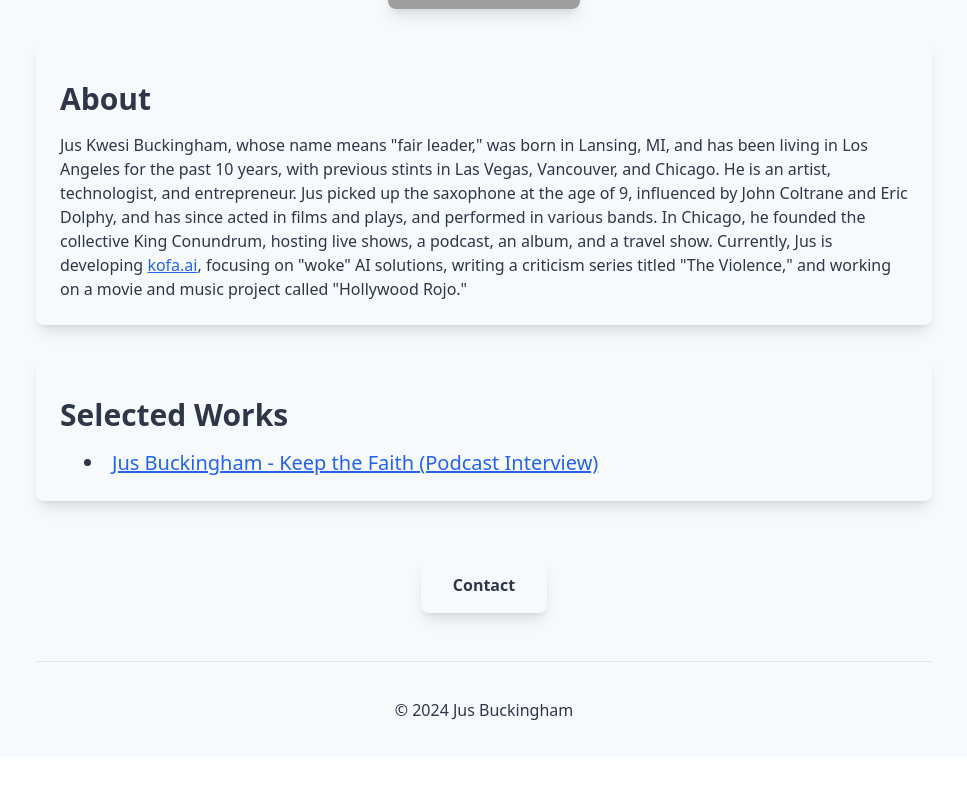
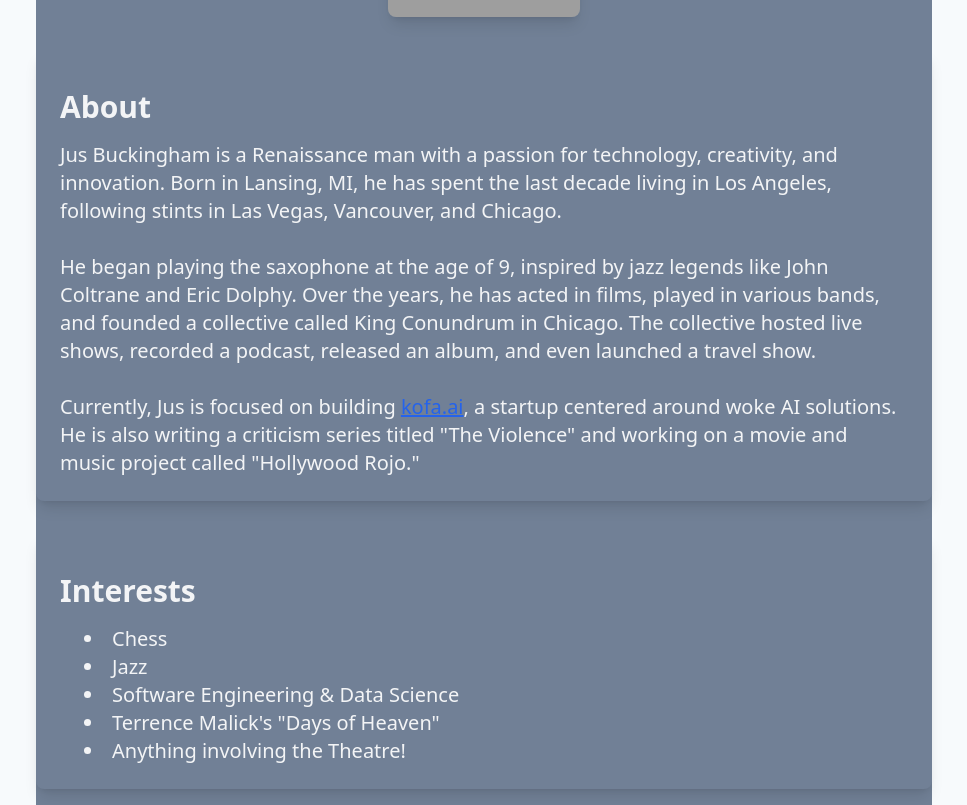
Before and after one commit to jusbuckingham/jusbuckingham, a Next.js app: page / in a window 1280 px wide. Shown: the part 295-1100 px from the top of the page, without its empty margins (156-1123 px from the left). Before the commit the page ends 1052 px from the top, so only its background shows below. Built offline with nearby package versions, Linux system fonts and the light colour scheme; grey boxes are pictures that could not be loaded.

Commit message:
adding interests section

```diff
--- a/pages/index.tsx
+++ b/pages/index.tsx
@@ -6,6 +6,8 @@ import Layout from '../components/Layout';  // Adjust the import path as needed
 
 const Home: NextPage = () => {
   const [time, setTime] = useState(new Date());
+  const [bgColor, setBgColor] = useState('bg-gray-50');
+  const [textColor, setTextColor] = useState('text-gray-800');
 
   useEffect(() => {
     const intervalId = setInterval(() => {
@@ -14,6 +16,24 @@ const Home: NextPage = () => {
 
     return () => clearInterval(intervalId);
   }, []);
+
+  useEffect(() => {
+    const hour = time.getHours();
+
+    if (hour >= 6 && hour < 12) {
+      setBgColor('bg-gray-50');
+      setTextColor('text-gray-800');
+    } else if (hour >= 12 && hour < 18) {
+      setBgColor('bg-gray-200');
+      setTextColor('text-gray-800');
+    } else if (hour >= 18 && hour < 21) {
+      setBgColor('bg-gray-400');
+      setTextColor('text-gray-100');
+    } else {
+      setBgColor('bg-gray-600');
+      setTextColor('text-gray-100');
+    }
+  }, [time]);
 
   const handleEmailClick = () => {
     window.location.href = 'mailto:jus.buckingham@gmail.com';
@@ -37,7 +57,7 @@ const Home: NextPage = () => {
               "https://www.linkedin.com/in/jus-buckingham/",
               "https://github.com/jusbuckingham"
             ],
-            "jobTitle": "Software Engineer",
+            "jobTitle": "Founder",
             "worksFor": {
               "@type": "Organization",
               "name": "kofa.ai"
@@ -46,6 +66,7 @@ const Home: NextPage = () => {
         </script>
       </Head>
 
+      <div className={`relative flex flex-col items-center justify-center min-h-screen py-2 ${bgColor} ${textColor}`}>
         <div className="absolute top-4 right-4 text-sm md:text-xl text-right space-y-1">
           <div className="clock" role="img" aria-label="Analog clock showing the current time">
             <div className="clock-face">
@@ -60,7 +81,7 @@ const Home: NextPage = () => {
           Jus Buckingham
         </h1>
 
-      <p className="mt-3 text-lg md:text-2xl text-soft-white">
+        <p className="mt-3 text-lg md:text-2xl">
           Renaissance Man
         </p>
 
@@ -68,15 +89,32 @@ const Home: NextPage = () => {
           <Image src="/images/jusbuckingham-k-town.jpeg" alt="Jus Buckingham in Koreatown" width={192} height={256} className="rounded-lg shadow-lg" />
         </div>
 
-      <div id="about" className="mt-8 w-full max-w-4xl bg-dark-green p-6 rounded-lg shadow-lg text-soft-white">
+        <div id="about" className="mt-8 w-full max-w-4xl bg-dark-green p-6 rounded-lg shadow-lg">
           <h2 className="text-2xl md:text-3xl font-bold my-4">About</h2>
-        <p>
-          Jus Kwesi Buckingham, whose name means &quot;fair leader,&quot; was born in Lansing, MI, and has been living in Los Angeles for the past 10 years, with previous stints in Las Vegas, Vancouver, and Chicago. He is an artist, technologist, and entrepreneur. Jus picked up the saxophone at the age of 9, influenced by John Coltrane and Eric Dolphy, and has since acted in films and plays, and performed in various bands. In Chicago, he founded the collective King Conundrum, hosting live shows, a podcast, an album, and a travel show. Currently, Jus is developing <a href="https://kofa.ai/" target="_blank" className="text-blue-600 underline hover:text-soft-white">kofa.ai</a>, focusing on &quot;woke&quot; AI solutions, writing a criticism series titled &quot;The Violence,&quot; and working on a movie and music project called &quot;Hollywood Rojo.&quot;
+          <p className="text-lg md:text-xl text-left leading-relaxed">
+            Jus Buckingham is a Renaissance man with a passion for technology, creativity, and innovation. Born in Lansing, MI, he has spent the last decade living in Los Angeles, following stints in Las Vegas, Vancouver, and Chicago.
+            <br /><br />
+            He began playing the saxophone at the age of 9, inspired by jazz legends like John Coltrane and Eric Dolphy. Over the years, he has acted in films, played in various bands, and founded a collective called King Conundrum in Chicago. The collective hosted live shows, recorded a podcast, released an album, and even launched a travel show.
+            <br /><br />
+            Currently, Jus is focused on building <a href="https://kofa.ai/" target="_blank" className="text-blue-600 underline hover:text-soft-white">kofa.ai</a>, a startup centered around woke AI solutions. He is also writing a criticism series titled &quot;The Violence&quot; and working on a movie and music project called &quot;Hollywood Rojo.&quot;
           </p>
 
         </div>
 
-      <div id="selected-works" className="mt-8 w-full max-w-4xl bg-dark-green p-6 rounded-lg shadow-lg text-soft-white">
+        <div id="interests" className="mt-8 w-full max-w-4xl bg-dark-green p-6 rounded-lg shadow-lg">
+          <h2 className="text-2xl md:text-3xl font-bold my-4">Interests</h2>
+          <div className="text-lg md:text-xl text-left leading-relaxed">
+            <ul className="list-disc list-inside mt-2 ml-6">
+              <li>Chess</li>
+              <li>Jazz</li>
+              <li>Software Engineering &amp; Data Science</li>
+              <li>Terrence Malick&apos;s &quot;Days of Heaven&quot;</li>
+              <li>Anything involving the Theatre!</li>
+            </ul>
+          </div>
+        </div>
+
+        <div id="selected-works" className="mt-8 w-full max-w-4xl bg-dark-green p-6 rounded-lg shadow-lg">
           <h2 className="text-2xl md:text-3xl font-bold my-4">Selected Works</h2>
           <div className="text-lg md:text-xl text-left leading-relaxed">
             <ul className="list-disc list-inside mt-2 ml-6">
@@ -101,6 +139,7 @@ const Home: NextPage = () => {
         <footer className="flex items-center justify-center w-full h-24 border-t mt-6 border-gray-200">
           <p className="text-sm md:text-base">&copy; {new Date().getFullYear()} Jus Buckingham</p>
         </footer>
+      </div>
 
       <style jsx>{`
         .clock {
```
Lines whose indentation alone changed are shown as unchanged.
